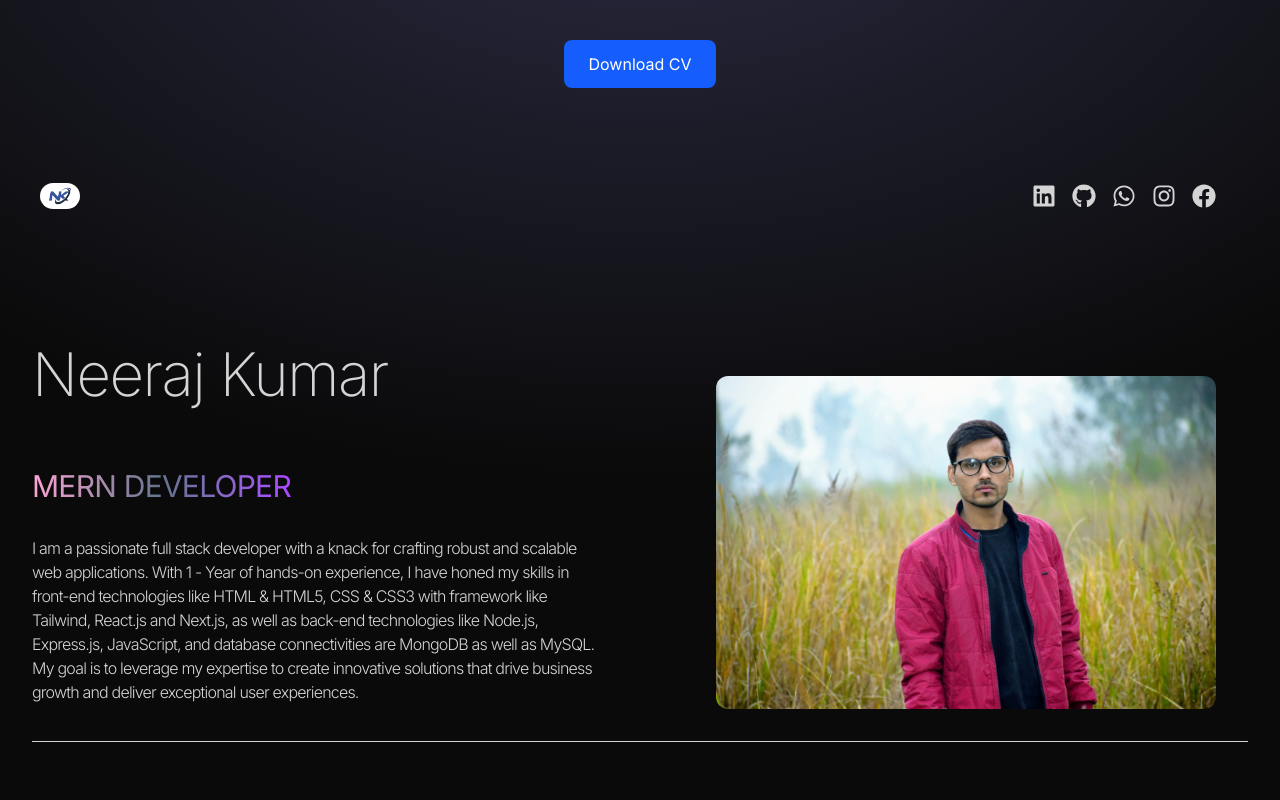
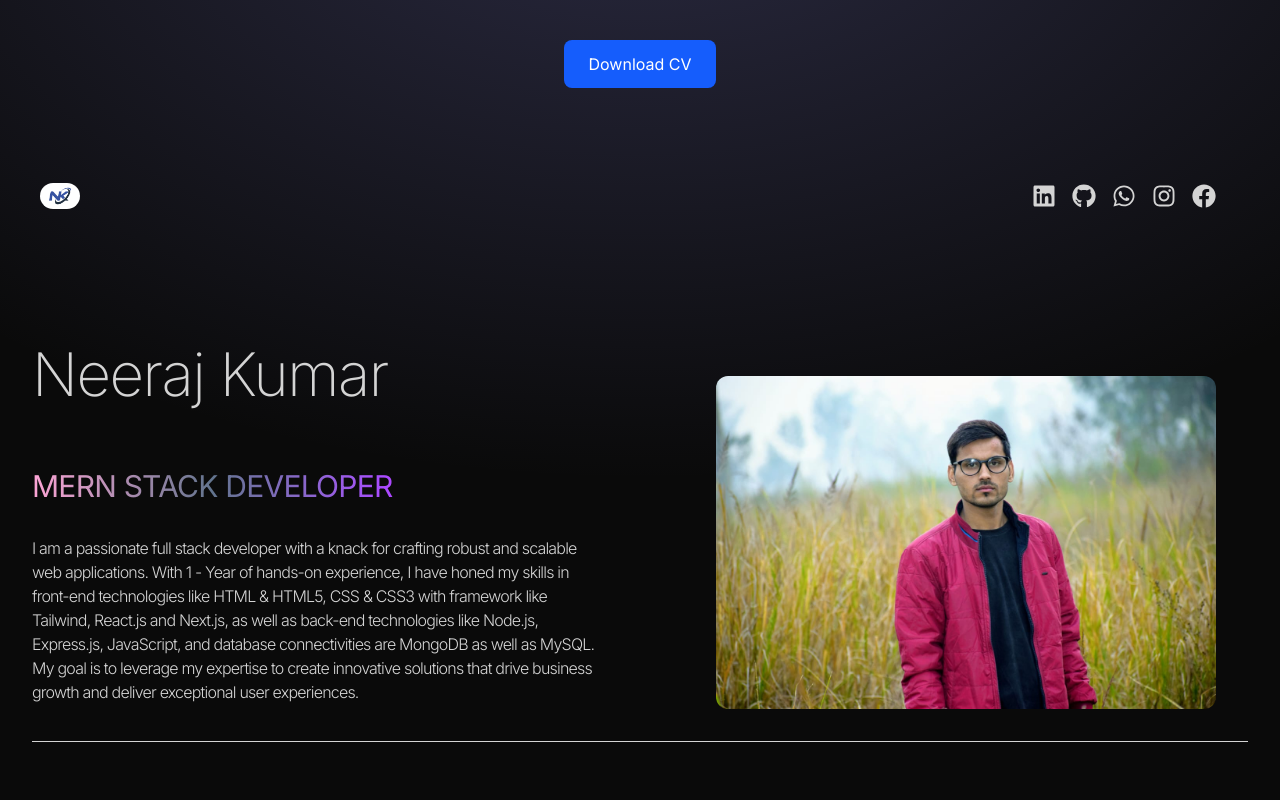
Before and after one commit to Neeraj708888/React-portfolio, a React (Vite) app: page / in a window 1280 px wide. Shown: the top 800 px of the page. Built offline with nearby package versions, Linux system fonts and the light colour scheme.

Commit message:
Position Modified

```diff
--- a/src/components/Hero.jsx
+++ b/src/components/Hero.jsx
@@ -27,7 +27,7 @@
                 variants={container(0.5)}
                 initial="hidden"
                 animate="visible"
-                className='bg-gradient-to-r from-pink-300 via-slate-500 to-purple-500 bg-clip-text text-3xl tracking-tight text-transparent'>MERN DEVELOPER</motion.span>
+                className='bg-gradient-to-r from-pink-300 via-slate-500 to-purple-500 bg-clip-text text-3xl tracking-tight text-transparent'>MERN STACK DEVELOPER</motion.span>
                 <motion.p
                 variants={container(1)}
                 initial="hidden"
--- a/src/components/Resume.jsx
+++ b/src/components/Resume.jsx
@@ -4,7 +4,7 @@
   return (
     <div className="text-center my-10 overflow-hidden whitespace-nowrap">
       <a
-        href="https://drive.google.com/file/d/13V06RFEvw-Aw9u8cct81MgC7JDPiKPv9/view?usp=drivesdk"
+        href="https://drive.google.com/file/d/1viN2_AADcTi0BV2PF4aR0zU7RvpYfcMU/view?usp=drivesdk"
         className="inline-block bg-blue-600 text-white px-6 py-3 rounded-lg hover:bg-blue-700 transition duration-300"
       >
         Download CV
--- a/src/constants/index.jsx
+++ b/src/constants/index.jsx
@@ -47,7 +47,7 @@
 export const EXPERIENCE = [
   {
     company: "SN Digitech Private Limited",
-    position: "MERN Developer",
+    position: "MERN Stack Developer",
     location: "Noida, India",
     web_link: "www.sndigitech.com",
     short_name: "SN Digitech",
```
